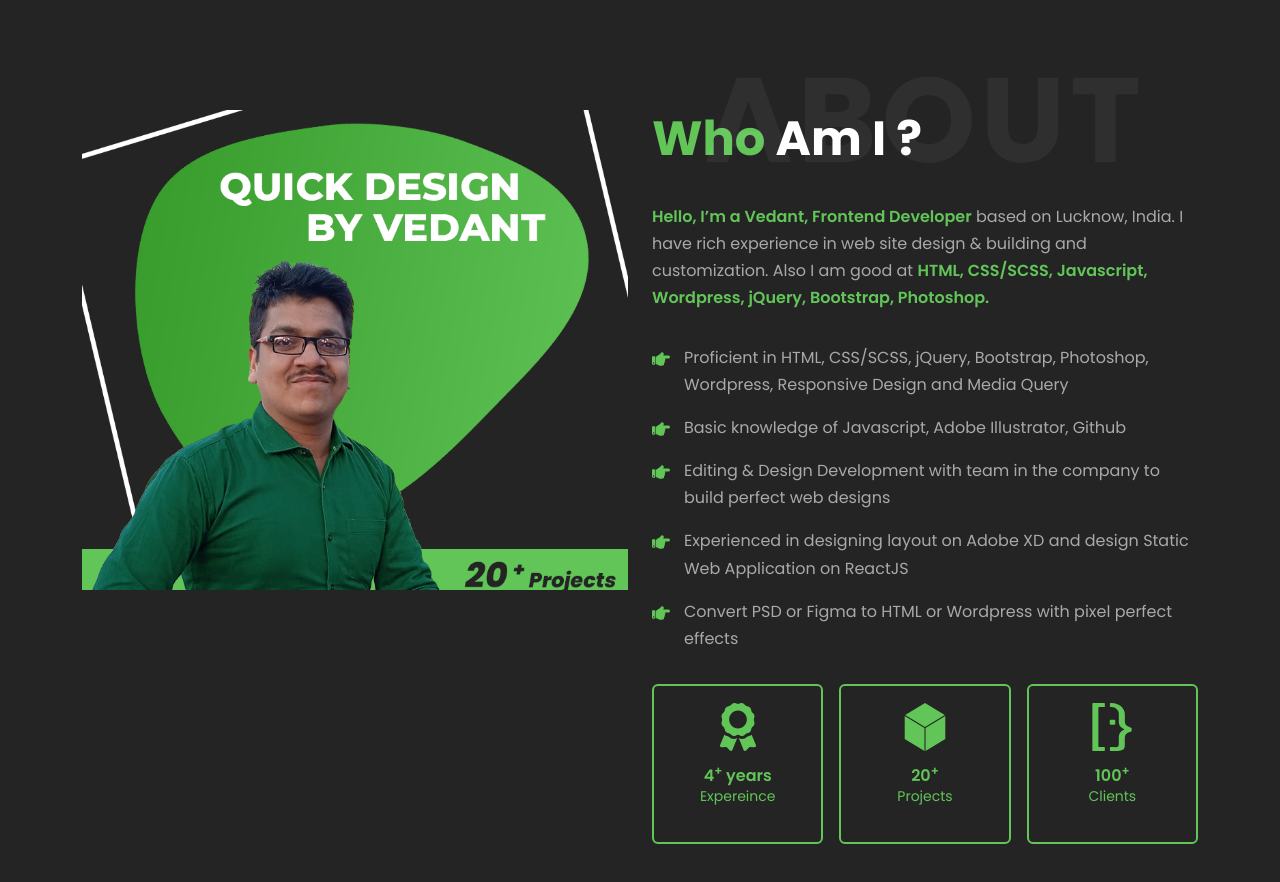
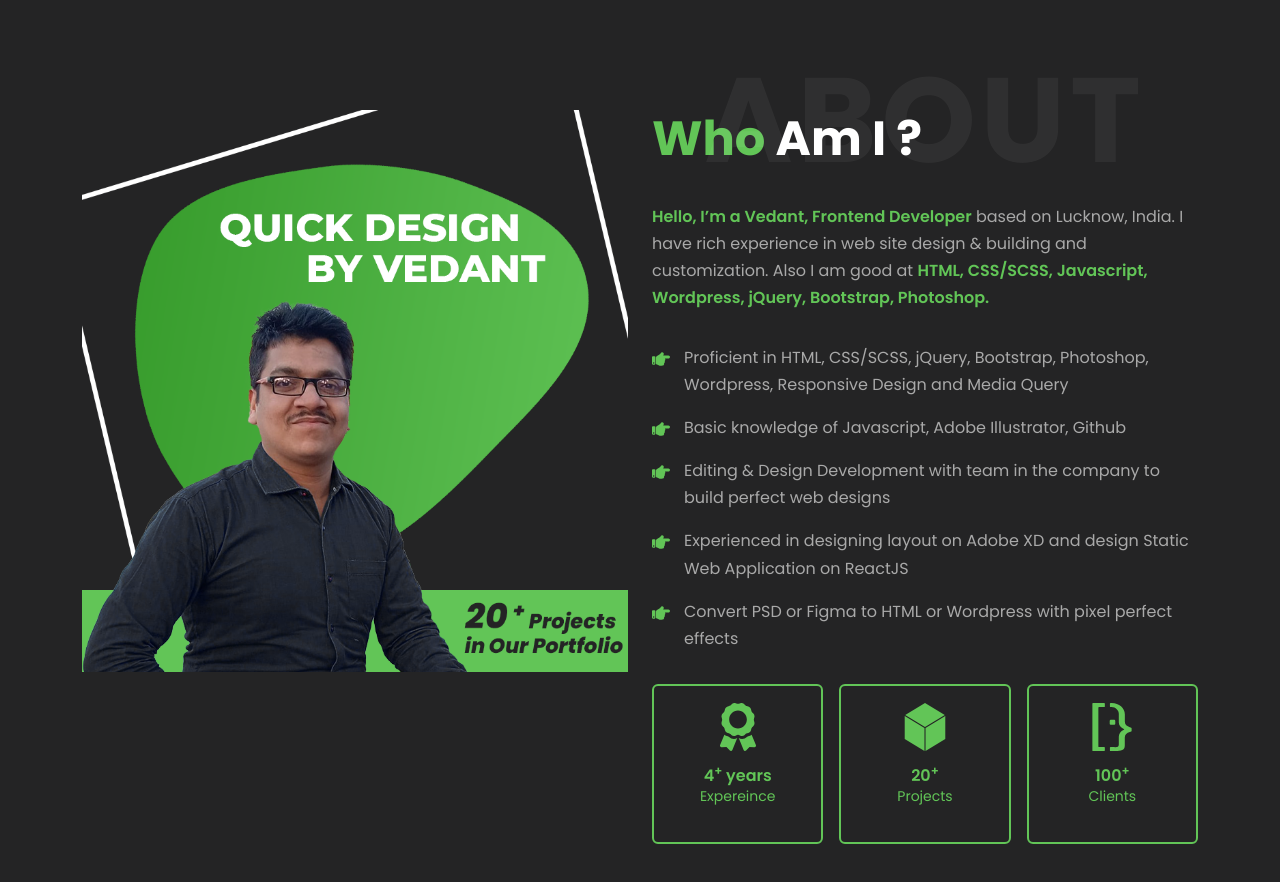
Before and after one commit to vedrockinfo/dummy, a React (Create React App) app: page / in a window 1280 px wide. Shown: the part 832-1714 px from the top of the page. Built offline with nearby package versions, Linux system fonts and the light colour scheme.

Commit message:
img updated

```diff
--- a/src/index.css
+++ b/src/index.css
@@ -156,9 +156,6 @@
   .about-me .row:last-child {
     margin-top: 0;
   }
-}
-.about-me .img-fluid {
-  max-height: 30rem;
 }
 @media (max-width: 768px) {
   .about-me .our-heads {
--- a/src/scss/components/_about.scss
+++ b/src/scss/components/_about.scss
@@ -12,7 +12,7 @@
         }
     }
     .img-fluid{
-        max-height: 30rem;
+        // max-height: 30rem;
     }
     .our-heads{
         @include DeviceMaximum768{
```
Also changed, not shown: src/assets/me-about.png, 1 other file (tests, documents, lock files or other folders).
